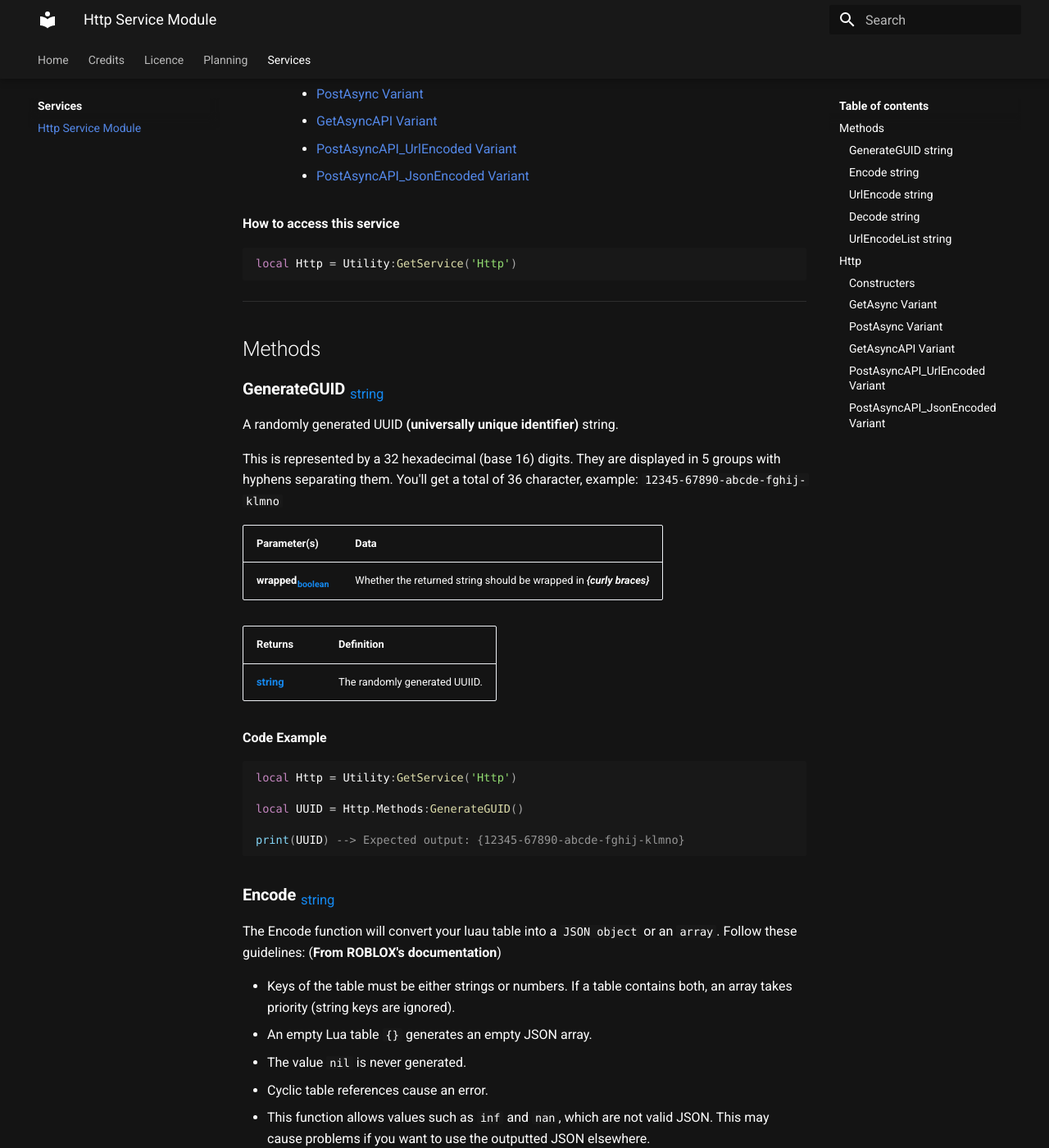
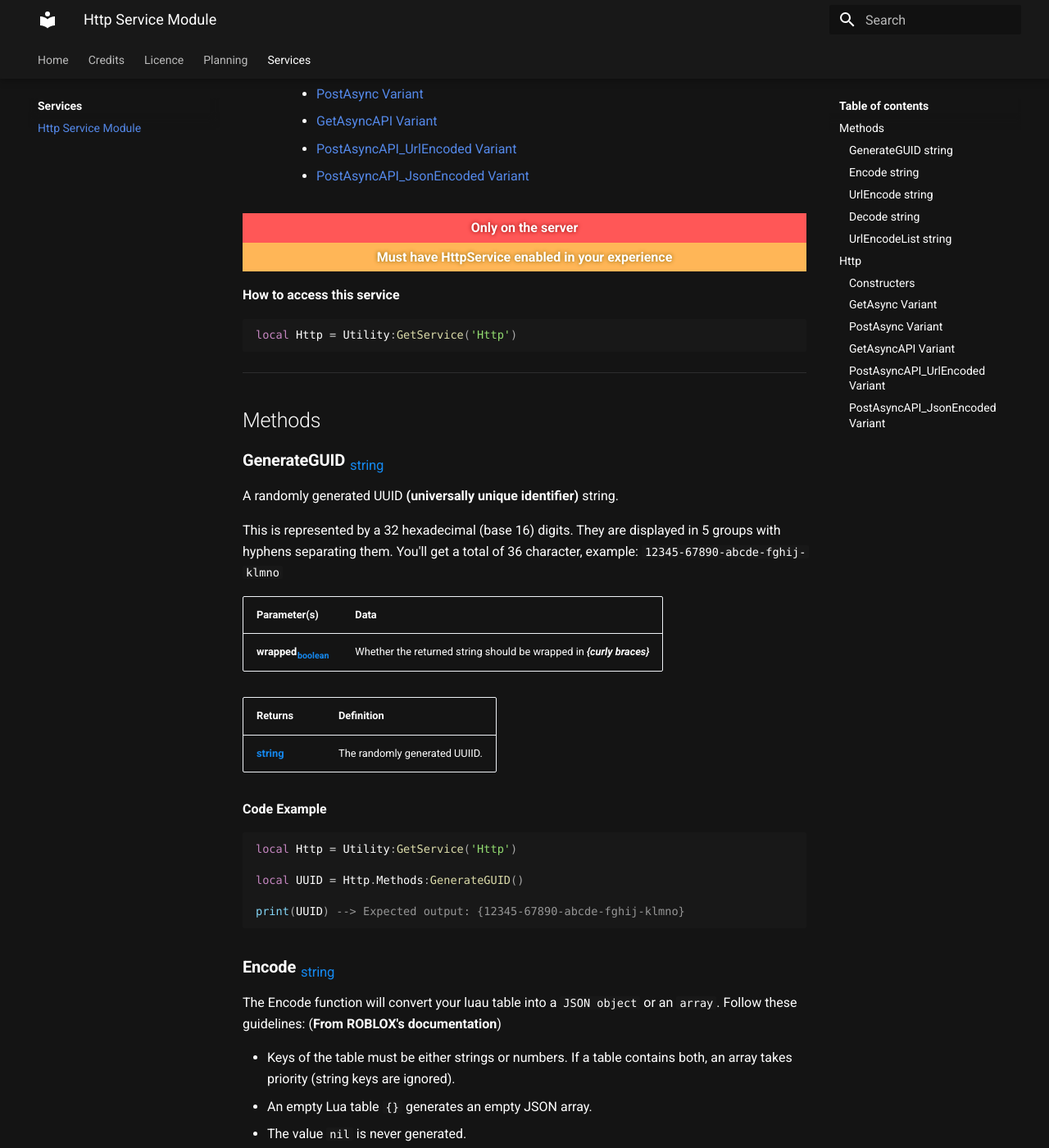
Before and after one commit to utility-rblx/utility-documentation, an MkDocs documentation site: the page built from docs/services/http-service.md, in a window 1280 px wide and 1400 px high, scrolled down 462 px. Shown: the whole window at 82% size. Built offline with MkDocs 1.6.1 and Material for MkDocs 9.7.7, drawn with Linux system fonts in a browser that asks for light colours; some web fonts are replaced.

Commit message:
Added some box css

````diff
--- a/docs/services/http-service.md
+++ b/docs/services/http-service.md
@@ -1,6 +1,9 @@
 # Http Service Module
 
 [TOC]
+
+<div class="redBox">Only on the server</div>
+<div class="orangeBox">Must have HttpService enabled in your experience</div>
 
 __How to access this service__
 ```lua
--- a/docs/stylesheets/extra.css
+++ b/docs/stylesheets/extra.css
@@ -29,3 +29,29 @@
   --md-code-hl-punctuation-color:    rgb(168, 168, 168);
   --md-code-hl-comment-color:        rgb(150, 150, 150);
 }
+
+.redBox {
+  padding: 5px;
+
+  background-color: rgb(255, 87, 87);
+
+  font-weight: bold;
+
+  text-align: center;
+  text-shadow: rgb(139, 0, 0) 0px 0 5px;
+
+  color: rgb(255, 255, 255);
+}
+
+.orangeBox {
+  padding: 5px;
+
+  background-color: rgb(255, 182, 87);
+
+  font-weight: bold;
+
+  text-align: center;
+  text-shadow: rgb(139, 102, 0) 0px 0 5px;
+
+  color: rgb(255, 255, 255);
+}
--- a/mkdocs.yml
+++ b/mkdocs.yml
@@ -38,6 +38,8 @@
 
   - md_in_html
 
+  - attr_list
+
   - pymdownx.inlinehilite
   - pymdownx.snippets
   - pymdownx.superfences
````
Also changed, not shown: 1 other file.
